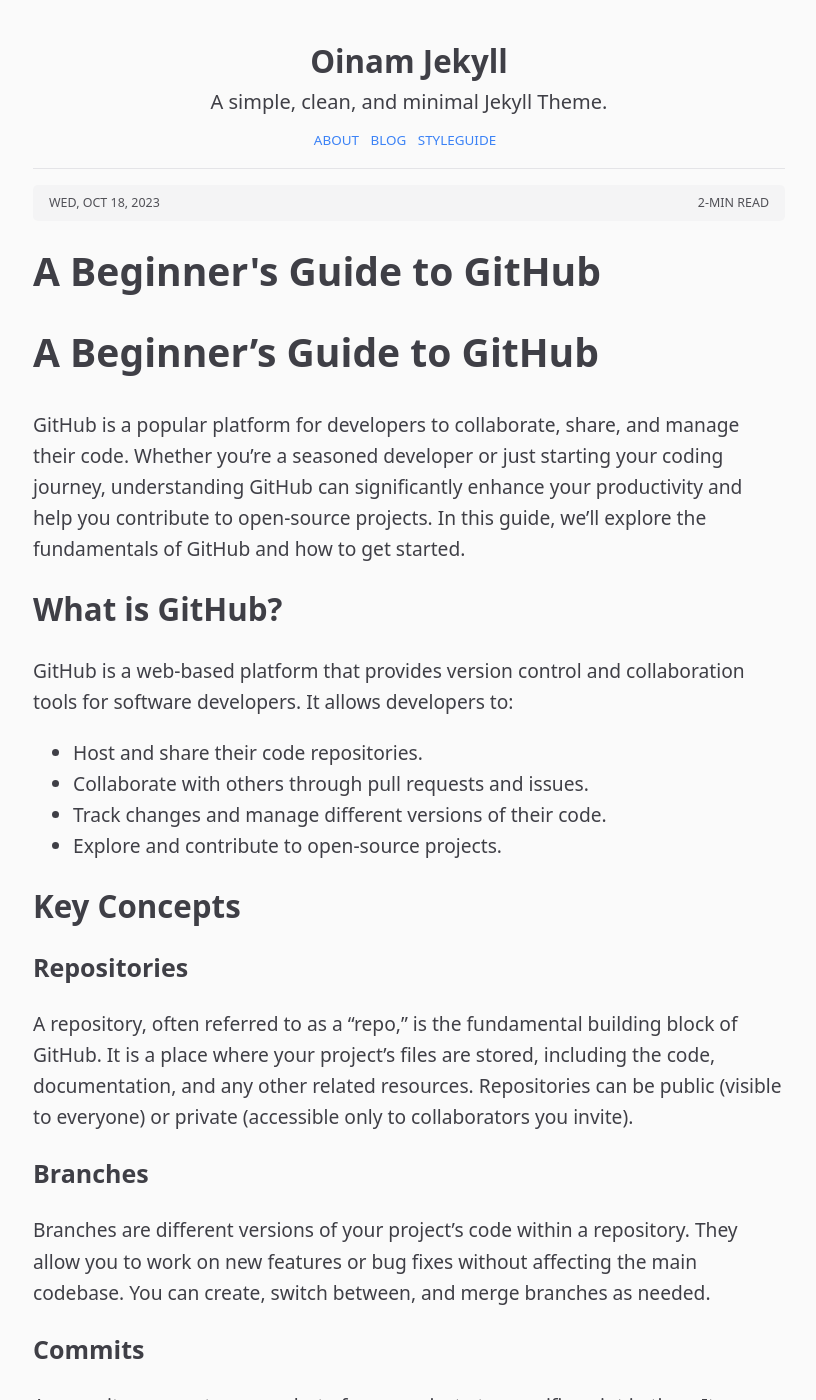
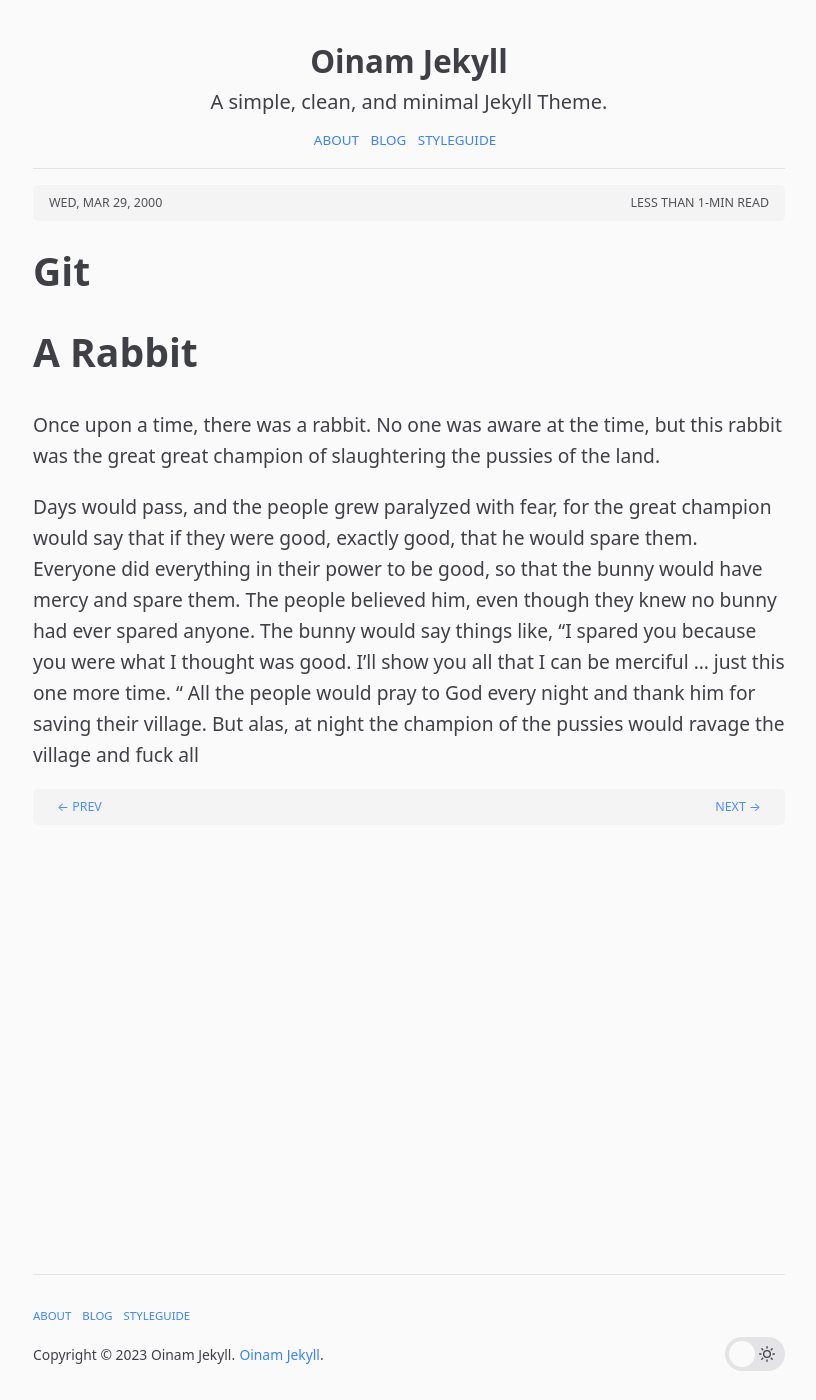
Before and after one commit to ouhram/git, a Jekyll site: the page built from _posts/2000/2000-03-29-git.md, in a window 1280 px wide and 1400 px high. Shown: the whole window, without its empty margins (231-1047 px from the left). Built offline with Jekyll 4.4.1, drawn with Linux system fonts in a browser that asks for light colours; some of the changed text lies outside the part shown.

Commit message:
Update 2000-03-29-git.md

````diff
--- a/_posts/2000/2000-03-29-git.md
+++ b/_posts/2000/2000-03-29-git.md
@@ -1,60 +1,5 @@
----
-layout: post
-title: "A Beginner's Guide to GitHub"
-date: 2023-10-18
-author: Your Name
-categories: [Development, Version Control]
----
+# A Rabbit
 
-# A Beginner's Guide to GitHub
+Once upon a time, there was a rabbit. No one was aware at the time, but this rabbit was the great great champion of slaughtering the pussies of the land.
 
-GitHub is a popular platform for developers to collaborate, share, and manage their code. Whether you're a seasoned developer or just starting your coding journey, understanding GitHub can significantly enhance your productivity and help you contribute to open-source projects. In this guide, we'll explore the fundamentals of GitHub and how to get started.
-
-## What is GitHub?
-
-GitHub is a web-based platform that provides version control and collaboration tools for software developers. It allows developers to:
-
-- Host and share their code repositories.
-- Collaborate with others through pull requests and issues.
-- Track changes and manage different versions of their code.
-- Explore and contribute to open-source projects.
-
-## Key Concepts
-
-### Repositories
-
-A repository, often referred to as a "repo," is the fundamental building block of GitHub. It is a place where your project's files are stored, including the code, documentation, and any other related resources. Repositories can be public (visible to everyone) or private (accessible only to collaborators you invite).
-
-### Branches
-
-Branches are different versions of your project's code within a repository. They allow you to work on new features or bug fixes without affecting the main codebase. You can create, switch between, and merge branches as needed.
-
-### Commits
-
-A commit represents a snapshot of your project at a specific point in time. It records changes you've made to the code. Commits come with descriptions, helping you and your collaborators understand the purpose of the changes.
-
-### Pull Requests
-
-A pull request (PR) is a way to propose changes to a repository. When you're working on a branch and want to merge your changes into the main codebase, you create a pull request. It allows other collaborators to review and discuss the proposed changes before merging them.
-
-### Issues
-
-Issues are used to track tasks, enhancements, and bugs in a repository. They provide a platform for communication and collaboration around specific topics, making it easy to prioritize and manage work.
-
-## Getting Started
-
-1. **Create a GitHub Account:** If you don't already have one, visit [GitHub's website](https://github.com) and sign up for a free account.
-
-2. **Install Git:** GitHub relies on Git for version control. Download and install Git from the [official website](https://git-scm.com/downloads) if you haven't already.
-
-3. **Set Up Your First Repository:**
-   - Click the "+" sign in the top right corner of the GitHub website and select "New repository."
-   - Choose a name, add a description, and decide whether it will be public or private.
-   - Click "Create repository."
-
-4. **Clone Your Repository:**
-   - Copy the URL of your repository.
-   - Open your terminal and use the `git clone` command to download your repository to your local machine.
-
-   ```bash
-   git clone https://github.com/yourusername/your-repo-name.git
+Days would pass, and the people grew paralyzed with fear, for the great champion would say that if they were good,  exactly  good, that he would spare them. Everyone did everything in their power to be good, so that the bunny would have mercy and spare them. The people believed him, even though they knew no bunny had ever spared anyone. The bunny would say things like, "I spared you because you were what I thought was good.  I'll show you all that I can be merciful ... just this one more time. " All the people would pray to God every night and thank him for saving their village. But alas, at night the champion of the pussies would ravage the village and fuck all
````
